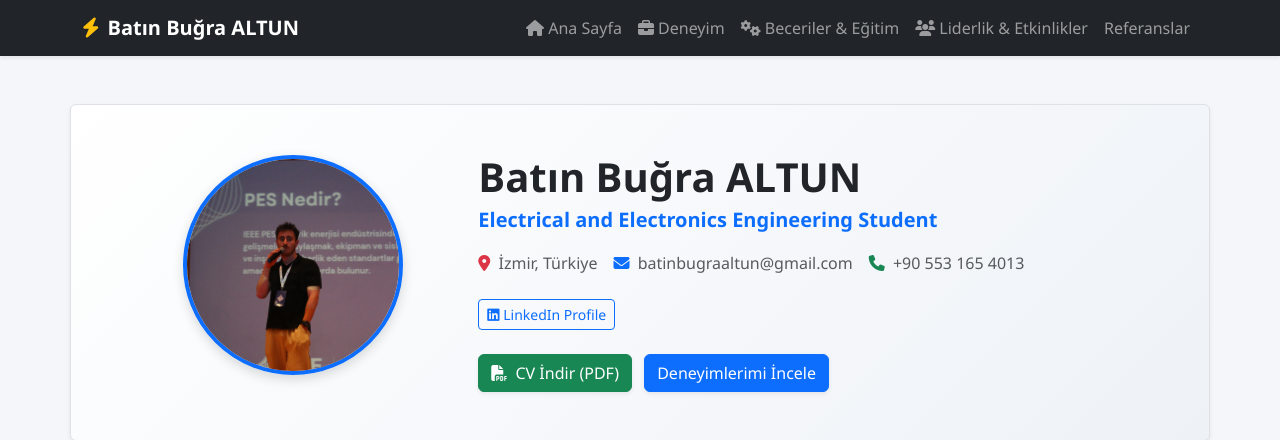
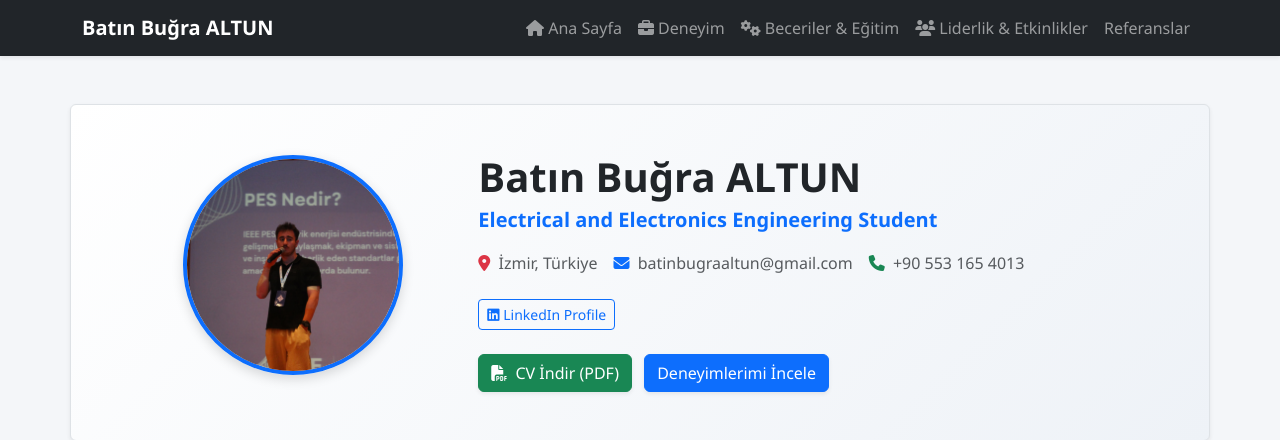
Before and after one commit to batinbugraaltun-dev/benim-cv-sitem, a Flask app: page / in a window 1280 px wide. Shown: the top 440 px of the page. Run offline with Flask 3, Linux system fonts and the light colour scheme.

Commit message:
Navbar simsek simgesi kaldirildi

```diff
--- a/templates/base.html
+++ b/templates/base.html
@@ -12,7 +12,7 @@
 
     <nav class="navbar navbar-expand-lg navbar-dark bg-dark sticky-top shadow-sm">
         <div class="container">
-            <a class="navbar-brand fw-bold" href="/"><i class="fa-solid fa-bolt text-warning me-2"></i>Batın Buğra ALTUN</a>
+            <a class="navbar-brand fw-bold" href="/">Batın Buğra ALTUN</a>
             <button class="navbar-toggler" type="button" data-bs-toggle="collapse" data-bs-target="#navbarNav">
                 <span class="navbar-toggler-icon"></span>
             </button>
```
